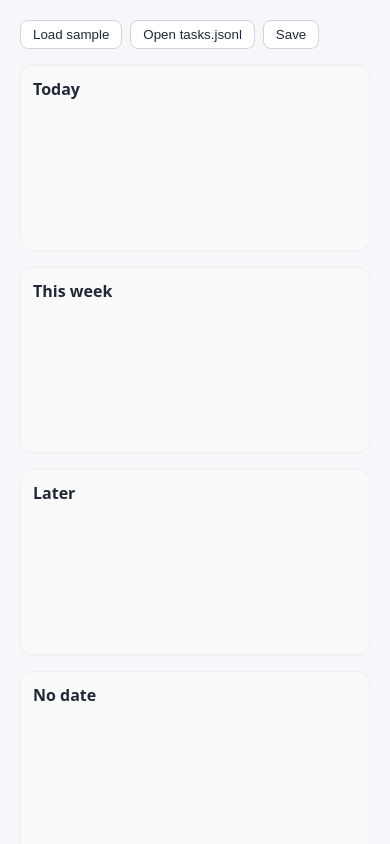
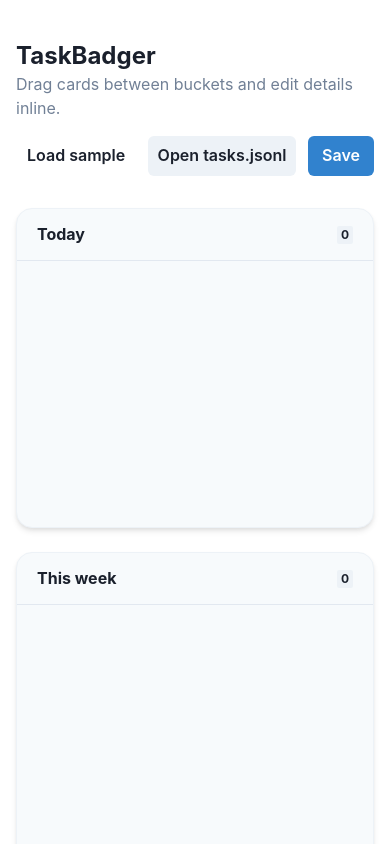
Before and after one commit to ashokfernandez/FocusBadger, a React (Vite) app: page / in a window 390 px wide. Shown: the top 844 px of the page. Built offline with nearby package versions, Linux system fonts and the light colour scheme.

Commit message:
feat(ui): restyle with chakra

```diff
--- a/package.json
+++ b/package.json
@@ -10,6 +10,11 @@
     "test": "vitest"
   },
   "dependencies": {
+    "@chakra-ui/icons": "^2.1.1",
+    "@chakra-ui/react": "^2.8.2",
+    "@emotion/react": "^11.11.4",
+    "@emotion/styled": "^11.11.5",
+    "framer-motion": "^11.0.3",
     "react": "^18.3.1",
     "react-dom": "^18.3.1"
   },
--- a/src/App.jsx
+++ b/src/App.jsx
@@ -1,48 +1,152 @@
 import { useCallback, useEffect, useMemo, useRef, useState } from "react";
+import {
+  Badge,
+  Box,
+  Button,
+  ButtonGroup,
+  Checkbox,
+  Container,
+  Flex,
+  FormControl,
+  FormErrorMessage,
+  FormLabel,
+  Heading,
+  HStack,
+  Input,
+  Modal,
+  ModalBody,
+  ModalCloseButton,
+  ModalContent,
+  ModalFooter,
+  ModalHeader,
+  ModalOverlay,
+  NumberInput,
+  NumberInputField,
+  SimpleGrid,
+  Stack,
+  Tag,
+  Text,
+  Textarea,
+  useDisclosure
+} from "@chakra-ui/react";
+import { CheckIcon } from "@chakra-ui/icons";
+import { motion } from "framer-motion";
 import { parseJSONL, toJSONL } from "./jsonl.js";
 import { bucket, score } from "./model.js";
 
 const BUCKETS = ["Today", "This week", "Later", "No date", "Done"];
 
-function TaskCard({ item, onEdit }) {
+function sanitizeNumber(value) {
+  const trimmed = String(value ?? "").trim();
+  if (!trimmed) return undefined;
+  const parsed = Number(trimmed);
+  return Number.isFinite(parsed) ? parsed : undefined;
+}
+
+function parseTags(value) {
+  if (!value) return undefined;
+  const tags = value
+    .split(",")
+    .map((tag) => tag.trim())
+    .filter(Boolean);
+  return tags.length ? tags : undefined;
+}
+
+const MotionCircle = motion(Box);
+
+function TaskCard({ item, onEdit, onToggleDone }) {
   const { task, index } = item;
+  const [isDragging, setDragging] = useState(false);
+  const [isPopping, setPopping] = useState(false);
 
   const handleDragStart = useCallback(
     (event) => {
       if (!event.dataTransfer) return;
       event.dataTransfer.effectAllowed = "move";
       event.dataTransfer.setData("text/plain", String(index));
-      event.currentTarget.classList.add("dragging");
+      setDragging(true);
     },
     [index]
   );
 
-  const handleDragEnd = useCallback((event) => {
-    event.currentTarget.classList.remove("dragging");
+  const handleDragEnd = useCallback(() => {
+    setDragging(false);
   }, []);
 
-  const metaBits = [];
-  if (task.project) metaBits.push(task.project);
-  if (task.due) metaBits.push(`due ${task.due}`);
-  metaBits.push(`score ${score(task)}`);
+  const handleToggle = useCallback(
+    (event) => {
+      event.stopPropagation();
+      onToggleDone(index);
+      setPopping(true);
+    },
+    [index, onToggleDone]
+  );
+
+  useEffect(() => {
+    if (!isPopping) return;
+    const timeout = setTimeout(() => setPopping(false), 220);
+    return () => clearTimeout(timeout);
+  }, [isPopping]);
 
   return (
-    <li
-      className="card"
+    <Box
+      as="li"
       draggable
       onClick={() => onEdit(index)}
       onDragStart={handleDragStart}
       onDragEnd={handleDragEnd}
+      cursor="grab"
+      borderWidth="1px"
+      borderRadius="xl"
+      p={4}
+      bg={task.done ? "gray.100" : "white"}
+      boxShadow={isDragging ? "lg" : "sm"}
+      transition="all 0.15s ease"
+      _hover={{ boxShadow: "lg", transform: "translateY(-2px)" }}
+      display="flex"
+      flexDirection="column"
+      gap={3}
     >
-      <span className="title">
-        {task.done ? "✔︎" : "○"} {task.title}
-      </span>
-      <span className="meta">{metaBits.join(" • ")}</span>
-    </li>
+      <Flex align="center" gap={3}>
+        <MotionCircle
+          w={8}
+          h={8}
+          borderRadius="full"
+          borderWidth="2px"
+          borderColor={task.done ? "green.400" : "gray.300"}
+          bg={task.done ? "green.400" : "white"}
+          display="flex"
+          alignItems="center"
+          justifyContent="center"
+          color="white"
+          role="button"
+          aria-pressed={task.done}
+          onClick={handleToggle}
+          whileTap={{ scale: 0.9 }}
+          animate={isPopping ? { scale: [1, 1.2, 1], rotate: [0, -5, 5, 0] } : {}}
+          transition={{ duration: 0.25, ease: "easeOut" }}
+        >
+          {task.done ? <CheckIcon w={3} h={3} /> : null}
+        </MotionCircle>
+        <Box>
+          <Heading as="h3" size="sm">
+            {task.title}
+          </Heading>
+          <Text fontSize="sm" color="gray.500">
+            {task.notes ? task.notes : "Click to edit details"}
+          </Text>
+        </Box>
+      </Flex>
+      <HStack spacing={2} flexWrap="wrap">
+        {task.project ? <Tag colorScheme="purple">{task.project}</Tag> : null}
+        {task.due ? <Tag colorScheme="orange">Due {task.due}</Tag> : null}
+        <Tag colorScheme="blue">Score {score(task)}</Tag>
+      </HStack>
+    </Box>
   );
 }
 
-function BucketColumn({ name, items, onEditTask, onDropTask }) {
+function BucketColumn({ name, items, onEditTask, onDropTask, onToggleTask }) {
   const [isHover, setHover] = useState(false);
 
   const handleDragOver = useCallback(
@@ -71,34 +175,45 @@ function BucketColumn({ name, items, onEditTask, onDropTask }) {
   );
 
   return (
-    <div className={`col${isHover ? " drop-hover" : ""}`} data-bucket={name}>
-      <h2>{name}</h2>
-      <ul onDragOver={handleDragOver} onDrop={handleDrop} onDragLeave={handleDragLeave}>
+    <Box
+      borderWidth="1px"
+      borderRadius="2xl"
+      bg="gray.50"
+      minH="320px"
+      display="flex"
+      flexDirection="column"
+      boxShadow={isHover ? "xl" : "md"}
+      transition="border-color 0.15s ease, box-shadow 0.15s ease"
+      borderColor={isHover ? "blue.400" : "gray.100"}
+    >
+      <Flex align="center" justify="space-between" px={5} py={4} borderBottomWidth="1px">
+        <Heading size="sm">{name}</Heading>
+        <Badge colorScheme="gray">{items.length}</Badge>
+      </Flex>
+      <Stack
+        as="ul"
+        spacing={3}
+        flex="1"
+        px={5}
+        py={4}
+        onDragOver={handleDragOver}
+        onDrop={handleDrop}
+        onDragLeave={handleDragLeave}
+      >
         {items.map((item) => (
-          <TaskCard key={item.index} item={item} onEdit={onEditTask} />
+          <TaskCard
+            key={item.index}
+            item={item}
+            onEdit={onEditTask}
+            onToggleDone={onToggleTask}
+          />
         ))}
-      </ul>
-    </div>
+      </Stack>
+    </Box>
   );
 }
 
-function sanitizeNumber(value) {
-  const trimmed = String(value ?? "").trim();
-  if (!trimmed) return undefined;
-  const parsed = Number(trimmed);
-  return Number.isFinite(parsed) ? parsed : undefined;
-}
-
-function parseTags(value) {
-  if (!value) return undefined;
-  const tags = value
-    .split(",")
-    .map((tag) => tag.trim())
-    .filter(Boolean);
-  return tags.length ? tags : undefined;
-}
-
-function TaskEditor({ task, onCancel, onSave }) {
+function TaskEditor({ task, isOpen, onCancel, onSave }) {
   const [form, setForm] = useState(() => ({
     title: task?.title ?? "",
     project: task?.project ?? "",
@@ -111,6 +226,7 @@ function TaskEditor({ task, onCancel, onSave }) {
     done: Boolean(task?.done)
   }));
   const [error, setError] = useState("");
+  const titleRef = useRef(null);
 
   useEffect(() => {
     setForm({
@@ -155,113 +271,115 @@ function TaskEditor({ task, onCancel, onSave }) {
     [form, onSave]
   );
 
-  if (!task) return null;
-
   return (
-    <div className="modal-backdrop" role="dialog" aria-modal="true">
-      <form className="modal" onSubmit={handleSubmit}>
-        <header className="modal-header">
-          <h3>Edit task</h3>
-        </header>
-        <div className="field">
-          <label htmlFor="task-title">Title</label>
-          <input
-            id="task-title"
+    <Modal isOpen={isOpen} onClose={onCancel} initialFocusRef={titleRef} size="lg">
+      <ModalOverlay />
+      <ModalContent as="form" onSubmit={handleSubmit}>
+        <ModalHeader>Edit task</ModalHeader>
+        <ModalCloseButton />
+        <ModalBody>
+          <Stack spacing={5}>
+            <FormControl isRequired isInvalid={Boolean(error)}>
+              <FormLabel>Title</FormLabel>
+              <Input
+                ref={titleRef}
                 value={form.title}
                 onChange={(event) => handleChange("title", event.target.value)}
-            required
               />
-        </div>
-        <div className="field-grid">
-          <label>
-            Project
-            <input
+              {error ? <FormErrorMessage>{error}</FormErrorMessage> : null}
+            </FormControl>
+            <SimpleGrid columns={{ base: 1, md: 2 }} spacing={4}>
+              <FormControl>
+                <FormLabel>Project</FormLabel>
+                <Input
                   value={form.project}
                   onChange={(event) => handleChange("project", event.target.value)}
                 />
-          </label>
-          <label>
-            Due date
-            <input
+              </FormControl>
+              <FormControl>
+                <FormLabel>Due date</FormLabel>
+                <Input
                   type="date"
                   value={form.due}
                   onChange={(event) => handleChange("due", event.target.value)}
                 />
-          </label>
-        </div>
-        <div className="field-grid numbers">
-          <label>
-            Importance
-            <input
-              type="number"
-              inputMode="numeric"
-              min="0"
+              </FormControl>
+            </SimpleGrid>
+            <SimpleGrid columns={{ base: 1, md: 3 }} spacing={4}>
+              <FormControl>
+                <FormLabel>Importance</FormLabel>
+                <NumberInput
+                  min={0}
                   value={form.importance}
-              onChange={(event) => handleChange("importance", event.target.value)}
-            />
-          </label>
-          <label>
-            Urgency
-            <input
-              type="number"
-              inputMode="numeric"
-              min="0"
+                  onChange={(valueString) => handleChange("importance", valueString)}
+                >
+                  <NumberInputField inputMode="numeric" />
+                </NumberInput>
+              </FormControl>
+              <FormControl>
+                <FormLabel>Urgency</FormLabel>
+                <NumberInput
+                  min={0}
                   value={form.urgency}
-              onChange={(event) => handleChange("urgency", event.target.value)}
-            />
-          </label>
-          <label>
-            Effort
-            <input
-              type="number"
-              inputMode="numeric"
-              min="0"
+                  onChange={(valueString) => handleChange("urgency", valueString)}
+                >
+                  <NumberInputField inputMode="numeric" />
+                </NumberInput>
+              </FormControl>
+              <FormControl>
+                <FormLabel>Effort</FormLabel>
+                <NumberInput
+                  min={0}
                   value={form.effort}
-              onChange={(event) => handleChange("effort", event.target.value)}
-            />
-          </label>
-        </div>
-        <div className="field">
-          <label htmlFor="task-tags">Tags (comma separated)</label>
-          <input
-            id="task-tags"
+                  onChange={(valueString) => handleChange("effort", valueString)}
+                >
+                  <NumberInputField inputMode="numeric" />
+                </NumberInput>
+              </FormControl>
+            </SimpleGrid>
+            <FormControl>
+              <FormLabel>Tags (comma separated)</FormLabel>
+              <Input
                 value={form.tags}
                 onChange={(event) => handleChange("tags", event.target.value)}
               />
-        </div>
-        <div className="field">
-          <label htmlFor="task-notes">Notes</label>
-          <textarea
-            id="task-notes"
+            </FormControl>
+            <FormControl>
+              <FormLabel>Notes</FormLabel>
+              <Textarea
                 rows={4}
                 value={form.notes}
                 onChange={(event) => handleChange("notes", event.target.value)}
               />
-        </div>
-        <label className="checkbox">
-          <input
-            type="checkbox"
-            checked={form.done}
+            </FormControl>
+            <Checkbox
+              isChecked={form.done}
               onChange={(event) => handleChange("done", event.target.checked)}
-          />
-          <span>Mark as done</span>
-        </label>
-        {error ? <p className="error">{error}</p> : null}
-        <div className="modal-actions">
-          <button type="button" onClick={onCancel}>
+            >
+              Mark as done
+            </Checkbox>
+          </Stack>
+        </ModalBody>
+        <ModalFooter>
+          <ButtonGroup spacing={3}>
+            <Button variant="ghost" onClick={onCancel}>
               Cancel
-          </button>
-          <button type="submit">Save</button>
-        </div>
-      </form>
-    </div>
+            </Button>
+            <Button colorScheme="blue" type="submit">
+              Save
+            </Button>
+          </ButtonGroup>
+        </ModalFooter>
+      </ModalContent>
+    </Modal>
   );
 }
 
 export default function App() {
   const [tasks, setTasks] = useState([]);
-  const [editing, setEditing] = useState(null);
+  const [editingIndex, setEditingIndex] = useState(null);
   const fileHandleRef = useRef(null);
+  const disclosure = useDisclosure();
 
   const buckets = useMemo(() => {
     const now = new Date();
@@ -315,22 +433,38 @@ export default function App() {
     [updateTask]
   );
 
-  const handleOpenEditor = useCallback((index) => {
-    setEditing({ index });
-  }, []);
+  const handleOpenEditor = useCallback(
+    (index) => {
+      setEditingIndex(index);
+      disclosure.onOpen();
+    },
+    [disclosure]
+  );
+
+  const handleToggleDone = useCallback(
+    (index) => {
+      updateTask(index, (draft) => {
+        draft.done = !draft.done;
+        return true;
+      });
+    },
+    [updateTask]
+  );
 
   const handleSaveEdit = useCallback(
     (changes) => {
-      if (!editing) return;
-      updateTask(editing.index, () => ({ ...changes }));
-      setEditing(null);
+      if (editingIndex == null) return;
+      updateTask(editingIndex, () => ({ ...changes }));
+      disclosure.onClose();
+      setEditingIndex(null);
     },
-    [editing, updateTask]
+    [editingIndex, updateTask, disclosure]
   );
 
   const handleCancelEdit = useCallback(() => {
-    setEditing(null);
-  }, []);
+    disclosure.onClose();
+    setEditingIndex(null);
+  }, [disclosure]);
 
   const handleLoadSample = useCallback(async () => {
     const res = await fetch("/tasks.sample.jsonl");
@@ -364,35 +498,59 @@ export default function App() {
     alert("Saved");
   }, [tasks]);
 
-  const editingTask = editing ? tasks[editing.index] : null;
+  const editingTask = editingIndex != null ? tasks[editingIndex] : null;
 
   return (
-    <div>
-      <div className="actions">
-        <button type="button" onClick={handleLoadSample}>
+    <Container maxW="7xl" py={10}>
+      <Stack spacing={8}>
+        <Flex align={{ base: "stretch", md: "center" }} direction={{ base: "column", md: "row" }} gap={4}>
+          <Box>
+            <Heading size="lg">TaskBadger</Heading>
+            <Text color="gray.500">Drag cards between buckets and edit details inline.</Text>
+          </Box>
+          <ButtonGroup ml={{ md: "auto" }} spacing={3}>
+            <Button variant="ghost" onClick={handleLoadSample}>
               Load sample
-        </button>
-        <button type="button" onClick={handleOpenFile}>
-          Open tasks.jsonl
-        </button>
-        <button type="button" onClick={handleSaveFile}>
+            </Button>
+            <Button onClick={handleOpenFile}>Open tasks.jsonl</Button>
+            <Button colorScheme="blue" onClick={handleSaveFile}>
               Save
-        </button>
-      </div>
-      <div className="wrap">
-        {buckets.map(({ name, items }) => (
+            </Button>
+          </ButtonGroup>
+        </Flex>
+        <SimpleGrid columns={{ base: 1, lg: 2, xl: 3 }} spacing={6}>
+          {buckets.slice(0, 3).map(({ name, items }) => (
             <BucketColumn
               key={name}
               name={name}
               items={items}
               onEditTask={handleOpenEditor}
               onDropTask={handleDropTask}
+              onToggleTask={handleToggleDone}
             />
           ))}
-      </div>
+        </SimpleGrid>
+        <SimpleGrid columns={{ base: 1, lg: 2 }} spacing={6}>
+          {buckets.slice(3).map(({ name, items }) => (
+            <BucketColumn
+              key={name}
+              name={name}
+              items={items}
+              onEditTask={handleOpenEditor}
+              onDropTask={handleDropTask}
+              onToggleTask={handleToggleDone}
+            />
+          ))}
+        </SimpleGrid>
+      </Stack>
       {editingTask ? (
-        <TaskEditor task={editingTask} onCancel={handleCancelEdit} onSave={handleSaveEdit} />
+        <TaskEditor
+          task={editingTask}
+          isOpen={disclosure.isOpen}
+          onCancel={handleCancelEdit}
+          onSave={handleSaveEdit}
+        />
       ) : null}
-    </div>
+    </Container>
   );
 }
--- a/src/main.jsx
+++ b/src/main.jsx
@@ -1,7 +1,15 @@
 import React from "react";
 import ReactDOM from "react-dom/client";
+import { ChakraProvider, extendTheme } from "@chakra-ui/react";
 import App from "./App.jsx";
 import "./style.css";
+
+const theme = extendTheme({
+  config: {
+    initialColorMode: "light",
+    useSystemColorMode: false
+  }
+});
 
 const rootElement = document.getElementById("root");
 if (!rootElement) {
@@ -10,6 +18,8 @@ if (!rootElement) {
 
 ReactDOM.createRoot(rootElement).render(
   <React.StrictMode>
-    <App />
+    <ChakraProvider theme={theme}>
+      <App />
+    </ChakraProvider>
   </React.StrictMode>
 );
--- a/src/style.css
+++ b/src/style.css
@@ -1,218 +1,12 @@
-:root {
-  color-scheme: light dark;
-  font-family: system-ui, -apple-system, "Segoe UI", Roboto, Arial, sans-serif;
+html, body {
+  margin: 0;
+  background-color: #f8fafc;
 }
 
 body {
-  margin: 20px;
-  background: #f7f7fb;
-  color: #111827;
+  font-family: "Inter", system-ui, -apple-system, "Segoe UI", Roboto, Arial, sans-serif;
 }
 
-.wrap {
-  display: grid;
-  grid-template-columns: repeat(5, minmax(0, 1fr));
-  gap: 16px;
-}
-
-.col {
-  background: #fafafa;
-  border: 1px solid #eee;
-  border-radius: 12px;
-  padding: 12px;
-  transition: box-shadow 0.15s ease, border-color 0.15s ease;
-  display: flex;
-  flex-direction: column;
-  min-height: 160px;
-}
-
-.col.drop-hover {
-  border-color: rgba(79, 70, 229, 0.6);
-  box-shadow: 0 0 0 3px rgba(99, 102, 241, 0.2);
-}
-
-h2 {
-  margin: 0 0 8px 0;
-  font-size: 16px;
-  font-weight: 600;
-  color: #1f2937;
-}
-
-ul {
-  list-style: none;
-  padding: 0;
-  margin: 0;
-  display: grid;
-  gap: 8px;
-  flex: 1;
-}
-
-.card {
-  background: white;
-  border: 1px solid #e5e5e5;
-  border-radius: 10px;
-  padding: 8px;
-  cursor: grab;
-  transition: transform 0.1s ease, box-shadow 0.1s ease, opacity 0.1s ease;
-  display: grid;
-  gap: 4px;
-}
-
-.card:hover {
-  box-shadow: 0 8px 16px rgba(17, 24, 39, 0.12);
-  transform: translateY(-1px);
-}
-
-.card.dragging {
-  opacity: 0.6;
-  cursor: grabbing;
-  box-shadow: 0 12px 20px rgba(17, 24, 39, 0.18);
-}
-
-.card .title {
-  font-weight: 600;
-  color: #111827;
-}
-
-.card .meta {
-  font-size: 12px;
-  color: #6b7280;
-}
-
-.actions {
-  display: flex;
-  gap: 8px;
-  margin-bottom: 16px;
-}
-
-button {
-  padding: 6px 12px;
-  border-radius: 8px;
-  border: 1px solid #d1d5db;
-  background: white;
-  cursor: pointer;
-  font-weight: 500;
-  color: #1f2937;
-}
-
-button:hover {
-  background: #f3f4f6;
-}
-
-button:active {
-  transform: translateY(1px);
-}
-
-.modal-backdrop {
-  position: fixed;
-  inset: 0;
-  background: rgba(17, 24, 39, 0.35);
-  display: flex;
-  align-items: flex-start;
-  justify-content: center;
-  padding: 40px 16px;
-  overflow-y: auto;
-  z-index: 100;
-}
-
-.modal {
-  background: white;
-  color: #111827;
-  border-radius: 12px;
-  padding: 24px;
-  box-shadow: 0 24px 60px rgba(15, 23, 42, 0.25);
-  width: min(440px, 100%);
-  display: grid;
-  gap: 16px;
-}
-
-.modal-header h3 {
-  margin: 0;
-  font-size: 18px;
-}
-
-.field {
-  display: grid;
-  gap: 6px;
-}
-
-.field input,
-.field textarea {
-  width: 100%;
-  border-radius: 8px;
-  border: 1px solid #d1d5db;
-  padding: 8px;
-  font: inherit;
-  background: #fff;
+a {
   color: inherit;
 }
-
-.field textarea {
-  resize: vertical;
-}
-
-.field-grid {
-  display: grid;
-  gap: 12px;
-  grid-template-columns: repeat(2, minmax(0, 1fr));
-}
-
-.field-grid label {
-  display: grid;
-  gap: 6px;
-}
-
-.field-grid.numbers {
-  grid-template-columns: repeat(3, minmax(0, 1fr));
-}
-
-.checkbox {
-  display: flex;
-  align-items: center;
-  gap: 8px;
-  font-weight: 500;
-}
-
-.checkbox input {
-  width: auto;
-  accent-color: #4f46e5;
-}
-
-.modal-actions {
-  display: flex;
-  justify-content: flex-end;
-  gap: 12px;
-}
-
-.modal-actions button {
-  min-width: 88px;
-}
-
-.modal-actions button[type="submit"] {
-  background: #4f46e5;
-  color: white;
-  border-color: transparent;
-}
-
-.error {
-  color: #b91c1c;
-  font-size: 13px;
-  margin: 0;
-}
-
-@media (max-width: 960px) {
-  .wrap {
-    grid-template-columns: repeat(2, minmax(0, 1fr));
-  }
-}
-
-@media (max-width: 640px) {
-  .wrap {
-    grid-template-columns: minmax(0, 1fr);
-  }
-
-  .field-grid,
-  .field-grid.numbers {
-    grid-template-columns: minmax(0, 1fr);
-  }
-}
```
Also changed, not shown: 2 other files (tests, documents, lock files or other folders). Lines whose indentation alone changed are shown as unchanged.
